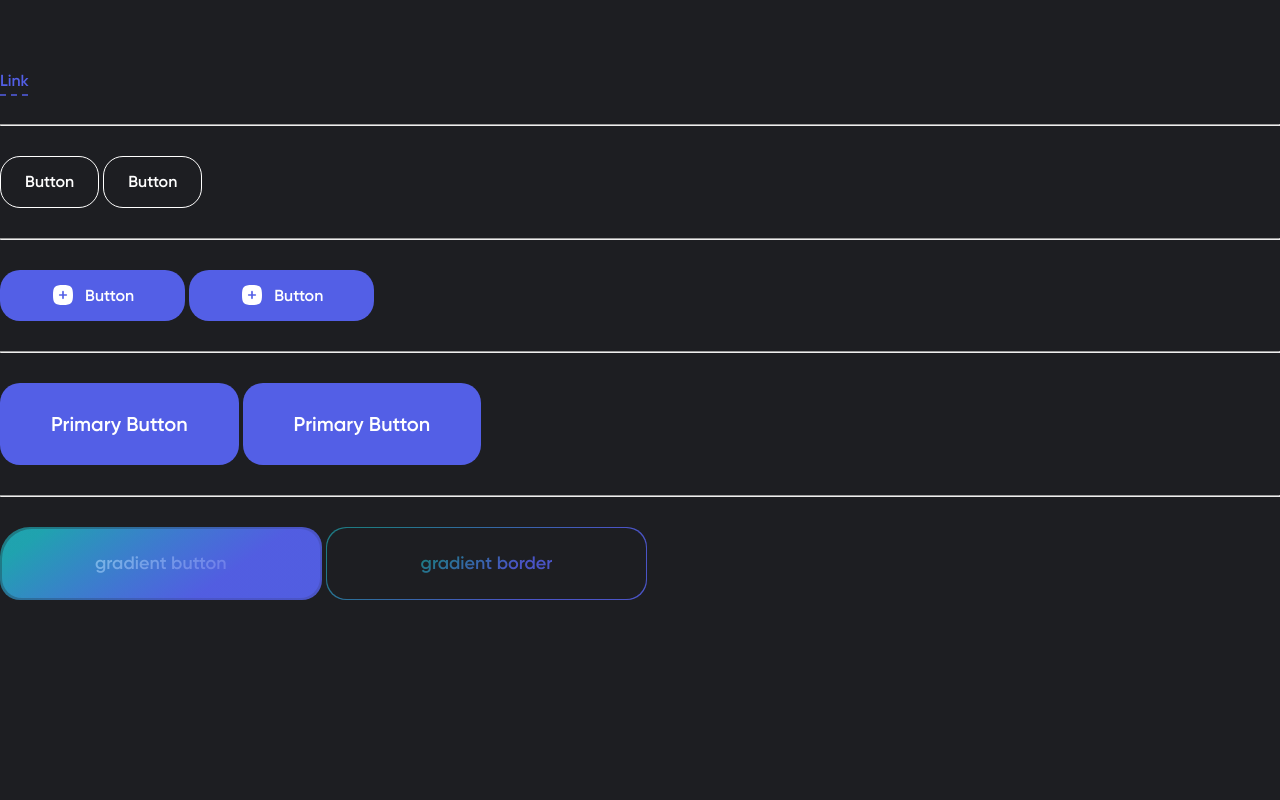
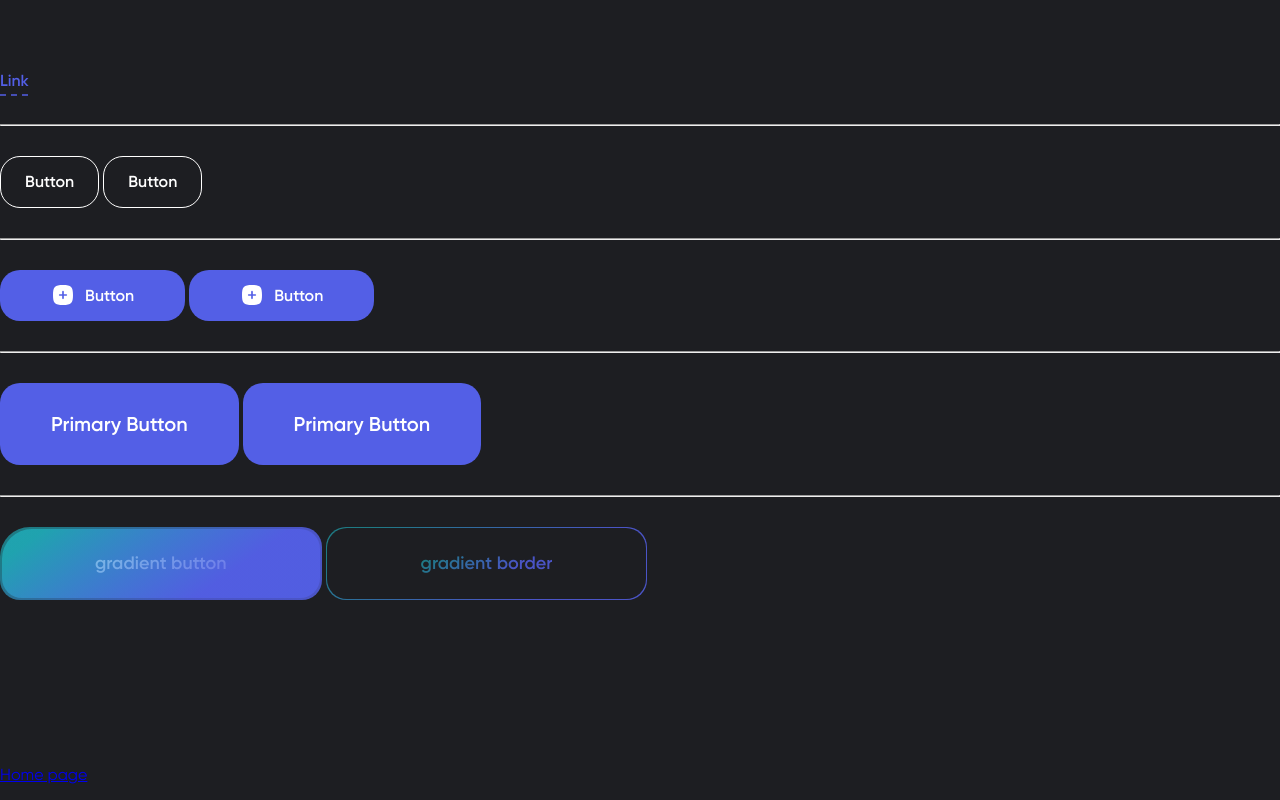
Before and after one commit to vladpovelitsa/final-project, a plain HTML site: page sitemap.html in a window 1280 px wide. Shown: the part 337-1137 px from the top of the page. Before the commit the page ends 1087 px from the top, so only its background shows below. Drawn offline with Linux system fonts and the light colour scheme.

Commit message:
added page list to sitemap

```diff
--- a/sitemap.html
+++ b/sitemap.html
@@ -103,6 +103,8 @@
             </button>
         </div>
     </header>
+
+
     <section class="inner-nav center">
         <ul class="inner-nav__list">
             <li><a href="#" class="inner-nav__link inner-nav__link--active">
@@ -226,5 +228,13 @@
             </span>
         </button>
     </div>
+
+    <ul class="center">
+        <li>
+            <a href="index.html">
+                Home page
+            </a>
+        </li>
+    </ul>
 </body>
 </html>
```
